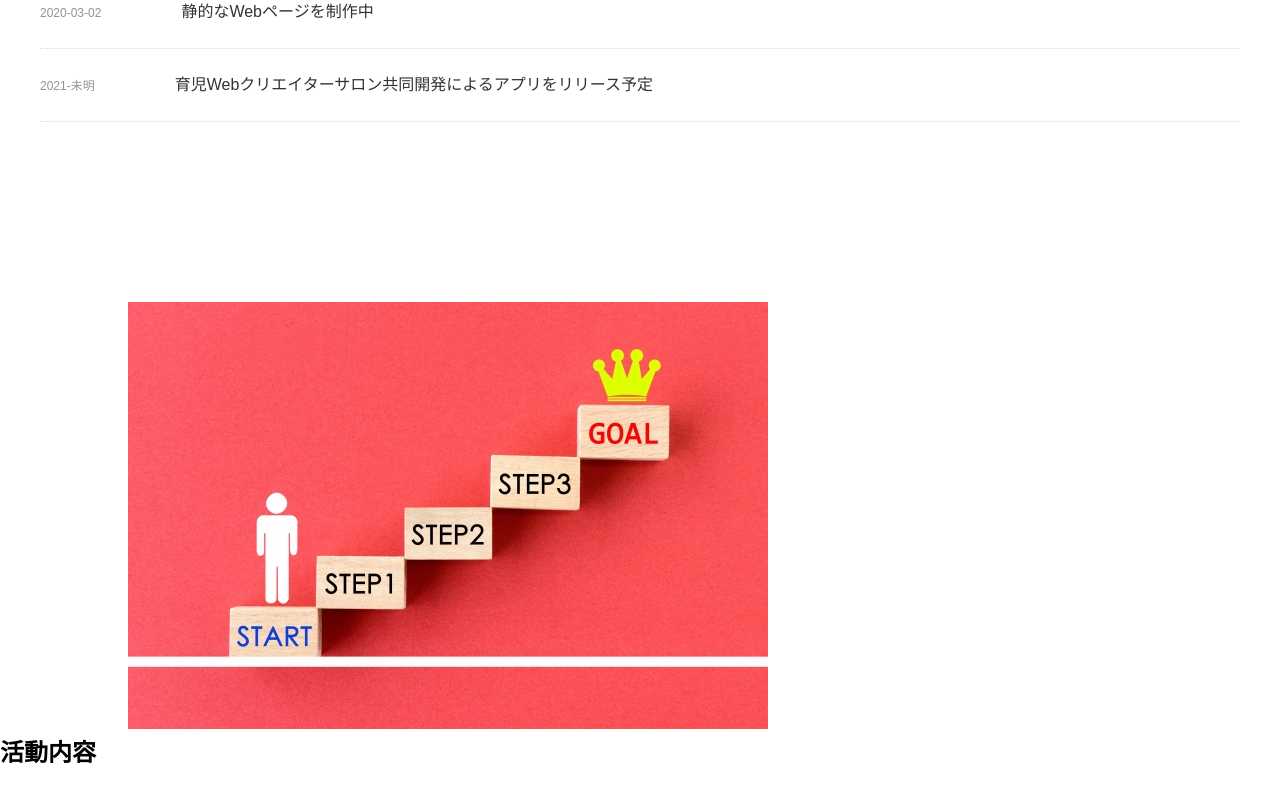
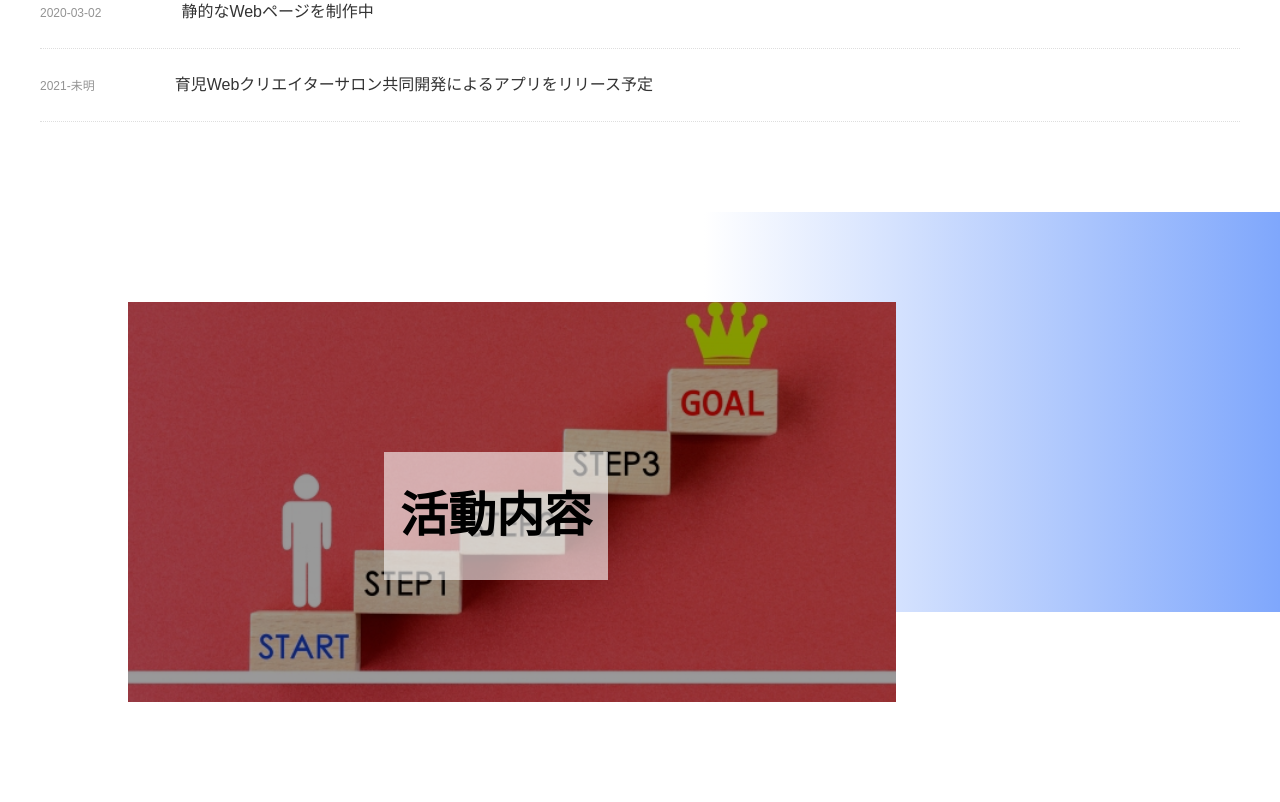
Before and after one commit to Kyrieee-ops/practice, a plain HTML site: page index.html in a window 1280 px wide. Shown: the part 2300-3102 px from the top of the page. Drawn offline with Linux system fonts and the light colour scheme.

Commit message:
くりnote4途中20200307

```diff
--- a/CSS/style.css
+++ b/CSS/style.css
@@ -38,7 +38,7 @@ a {
 }
 
 a:hover {
-    transition: .3s;
+    transition: .3s ease-out;
     opacity: 0.6;
 }
 
@@ -55,6 +55,11 @@ section {
 
 .header {
     width: 100%;
+    /*
+    position: fixed;
+    background: rgba(255, 255, 255, 0.8);
+    z-index: 9999;
+    */
 }
 
 .header-nav {
@@ -63,6 +68,8 @@ section {
     display: flex;
     justify-content: space-between;
     align-items: center;
+    /*background: rgba(255, 255, 255);
+    transition: 3s ease-out;*/
     /*固定ヘッダー*/
     /*position: fixed;*/
 }
@@ -91,6 +98,7 @@ section {
     height: 500px;
     object-fit: cover;
     margin-left: 30%;
+    /*margin-top: 100px;*/
 }
 
 .mainvisual h2 {
@@ -221,12 +229,54 @@ section {
     margin-right: 80px;
 }
 
-.activity img {
-    width: 50%;
+.activity {
+    position: relative;
+    height: 500px;
+}
+
+.activity-img img {
+    position: relative;
+    width: 60%;
+    height: 400px;
     object-fit: cover;
     margin-left: 10%;
 }
 
+.activity-img::after {
+    content: "";
+    position: absolute;
+    top: 0;
+    left: 10%;
+    width: 60%;
+    height: 400px;
+    background-color: rgba(0,0,0,0.4);
+}
+/*
+.activity h2 {
+    position: absolute;
+    top: 30%;
+    left: 30%;
+    background:rgba(255, 255, 255, 0.6);
+    font-size: 3rem;
+    padding: 1rem;
+}
+*/
+.activity h2 a {
+    position: absolute;
+    top: 30%;
+    left: 30%;
+    background:rgba(255, 255, 255, 0.6);
+    text-align: center;
+    font-size: 3rem;
+    padding: 1rem;
+}
+
 .bg2 {
-
+    background:linear-gradient(to left, #7fa7fc, #ffffff);
+    position: absolute;
+    height: 400px;
+    width: 45%;
+    top: -18%;
+    right: 0;
+    z-index: -1;
 }
--- a/index.html
+++ b/index.html
@@ -107,13 +107,14 @@
             </ul>
         </div>
     </section>
+    <!--活動-->
     <section class="activity">
 
-            <figure>
-                <img src="images/activity.jpg" alt="活動内容" title="活動のステップ">
-            </figure>
-            <h2><a href="#">活動内容</a></h2>
-            <div class="bg2"></div>
+        <div class="activity-img">
+            <img src="images/activity.jpg" alt="活動内容" title="活動のステップ">
+        </div>
+        <h2><a href="#">活動内容</a></h2>
+        <div class="bg2"></div>
     </section>
     </main>
     <!--フッター-->
```
